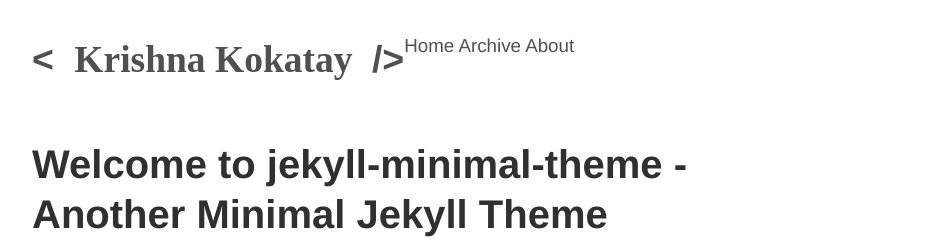
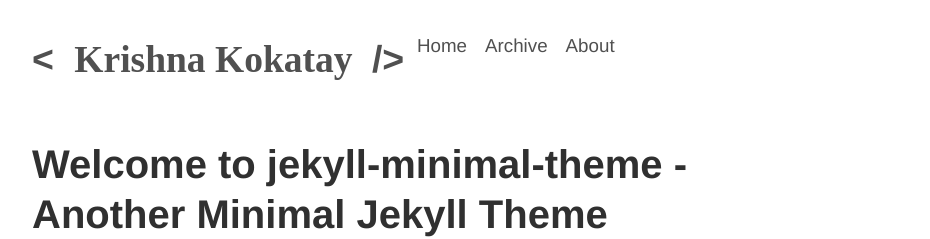
Before and after one commit to Kalightortaio/blog.kalightortaio.com, a Jekyll site: the page built from index.html, in a window 1280 px wide. Shown: the top 239 px of the page, without its empty margins (228-1158 px from the left). Built offline with Jekyll 4.4.1, drawn with Linux system fonts in a browser that asks for light colours; some web fonts are replaced.

Commit message:
Update style.scss

```diff
--- a/css/style.scss
+++ b/css/style.scss
@@ -208,7 +208,9 @@ table {
       font-size: 75%;
       font-weight: 400;
       letter-spacing: 0;
-    }
+      padding-left: 1vw;
+      paddint-right: 1vw;
+     }
   }
 }
 
```
